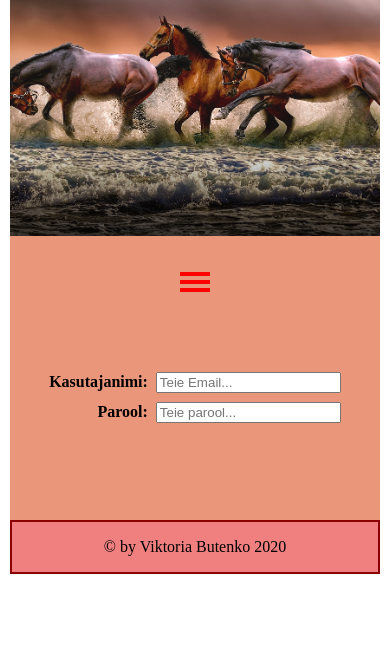
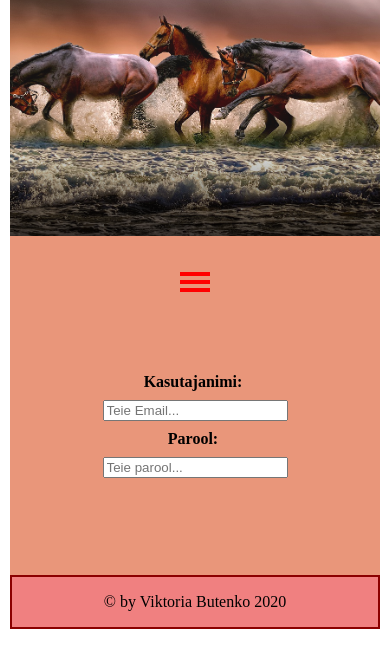
Before and after one commit to viktoriabutenko/praks2, a plain HTML site: page login.html in a window 390 px wide. Shown: the part 54-722 px from the top of the page. Drawn offline with Linux system fonts and the light colour scheme; a web font is replaced by a local one.

Commit message:
LOGIN info changed

```diff
--- a/queries.css
+++ b/queries.css
@@ -1,6 +1,12 @@
 @media only screen and (max-width: 1250px) {
   .container {
     width: 95%;
+  }
+}
+
+@media only screen and (max-width: 1000px) {
+  .gallery .image-wrapper {
+    flex-basis: 44%;
   }
 }
 
@@ -19,7 +25,7 @@
     margin-right: 0;
   }
 
-  /*** ---- CANTACT INFO ---- ***/
+  /*** ---- CONTACT INFO ---- ***/
 
   .contact-info {
     flex-direction: column;
@@ -37,6 +43,7 @@
 }
 
 @media only screen and (max-width: 650px) {
+  /* HEADER */
   .header-image {
     height: 250px;
     background-position: 60% 60%;
@@ -47,8 +54,16 @@
     width: 100%;
   }
 
+  /* FRONT PAGE */
+
   iframe {
     height: 380px;
+  }
+
+  /* GALLERY */
+
+  .gallery .image-wrapper {
+    flex-basis: 92%;
   }
 }
 
@@ -98,4 +113,19 @@
   .contact-info__right {
     width: 90%;
   }
+
+  /* LOG IN */
+
+  .login-info {
+    display: flex;
+    flex-direction: column;
+    align-items: center;
+  }
+  table td {
+    display: block;
+  }
+
+  .login-info table tr td:first-child {
+    text-align: center;
+  }
 }
--- a/style.css
+++ b/style.css
@@ -149,7 +149,6 @@ iframe {
 /*--- LOGIN --- */
 
 .login-info {
-  position: flex;
   padding-bottom: 25%;
 }
 
```
